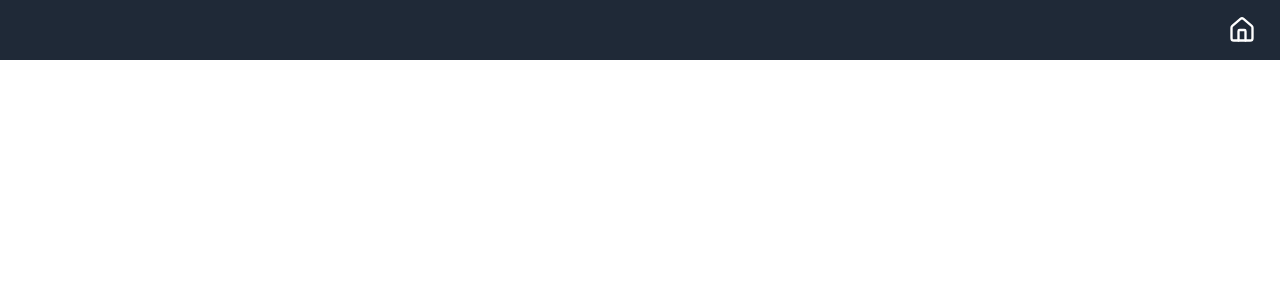
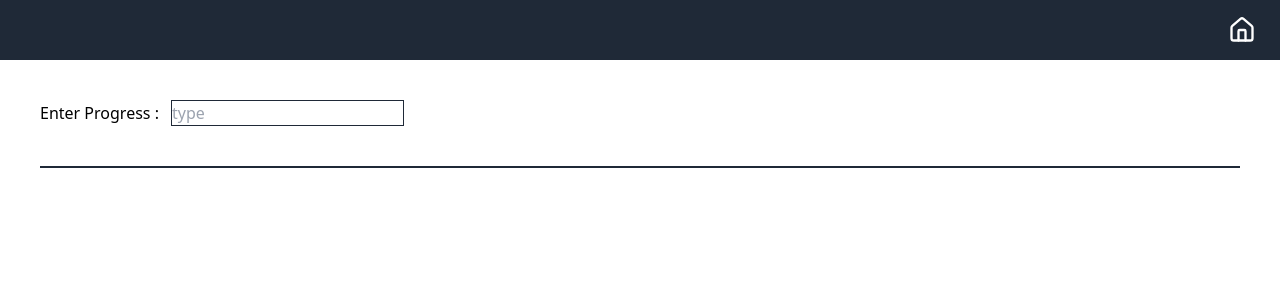
Before and after one commit to pranjal-pathak/Machine-Coding-React, a React (Vite) app: page /progressbar in a window 1280 px wide. Before the commit this address had no page. Shown: the top 300 px of the page. Built offline with nearby package versions, Linux system fonts and the light colour scheme.

Commit message:
added progress bar

```diff
--- a/src/App.jsx
+++ b/src/App.jsx
@@ -5,6 +5,7 @@ import Accordion from './components/accordion/Accordion';
 import Filter from './components/product-filter/Filter';
 import MortgageCalc from './components/mortgage/MortgageCalc';
 import Pagination from './components/pagination/Pagination';
+import ProgressBar from './components/progress-bar/ProgressBar';
 // import Carousel from './components/Carousel';
 
 function App() {
@@ -17,8 +18,7 @@ function App() {
         <Route path="/filter" element={<Filter />} />
         <Route path="mortgage" element={<MortgageCalc />} />
         <Route path="pagination" element={<Pagination />} />
-
-        {/* <Route path="/carousel" element={<Carousel />} /> */}
+        <Route path="progressbar" element={<ProgressBar />} />
       </Routes>
     </>
   );
--- a/src/components/Home.jsx
+++ b/src/components/Home.jsx
@@ -5,6 +5,7 @@ const questionsConfig = [
   { name: 'Product category filter', path: '/filter' },
   { name: 'Mortgage Calculator', path: '/mortgage' },
   { name: 'Pagination', path: '/pagination' },
+  { name: 'Progress Bar', path: '/progressbar' },
 ];
 
 function Home() {
@@ -16,7 +17,7 @@ function Home() {
         {questionsConfig.map(({ name, path }, index) => (
           <li key={index}>
             <Link to={path} className="text-blue-400 hover:text-blue-300 transition duration-200">
-                   {name}
+              {name}
             </Link>
           </li>
         ))}
--- /dev/null
+++ b/src/components/progress-bar/ProgressBar.jsx
@@ -0,0 +1,32 @@
+import React, { useState } from 'react';
+
+const ProgressBar = () => {
+
+    const [prog, setProg] = useState();
+
+    const handleProg = (e) => {
+        let value = Number(e.target.value);
+        setProg(value);
+    }
+
+  const textcolor = prog < 1 ? 'text-black' : 'text-white';
+
+  return (
+    <div>
+      <div className="m-10">
+        <label htmlFor="prog">Enter Progress : </label>
+        <input type="number" id="prog" value={prog} className="border border-gray-800 ml-2 " onChange={(e)=>{handleProg(e)}} placeholder='type'/>
+      </div>
+      <div className="border border-gray-800 m-10">
+        <div
+          className={`bg-green-700 flex justify-end  ${textcolor}`}
+          style={{ width: `${prog}%` }}
+        >
+          {prog}
+        </div>
+      </div>
+    </div>
+  );
+};
+
+export default ProgressBar;
```
